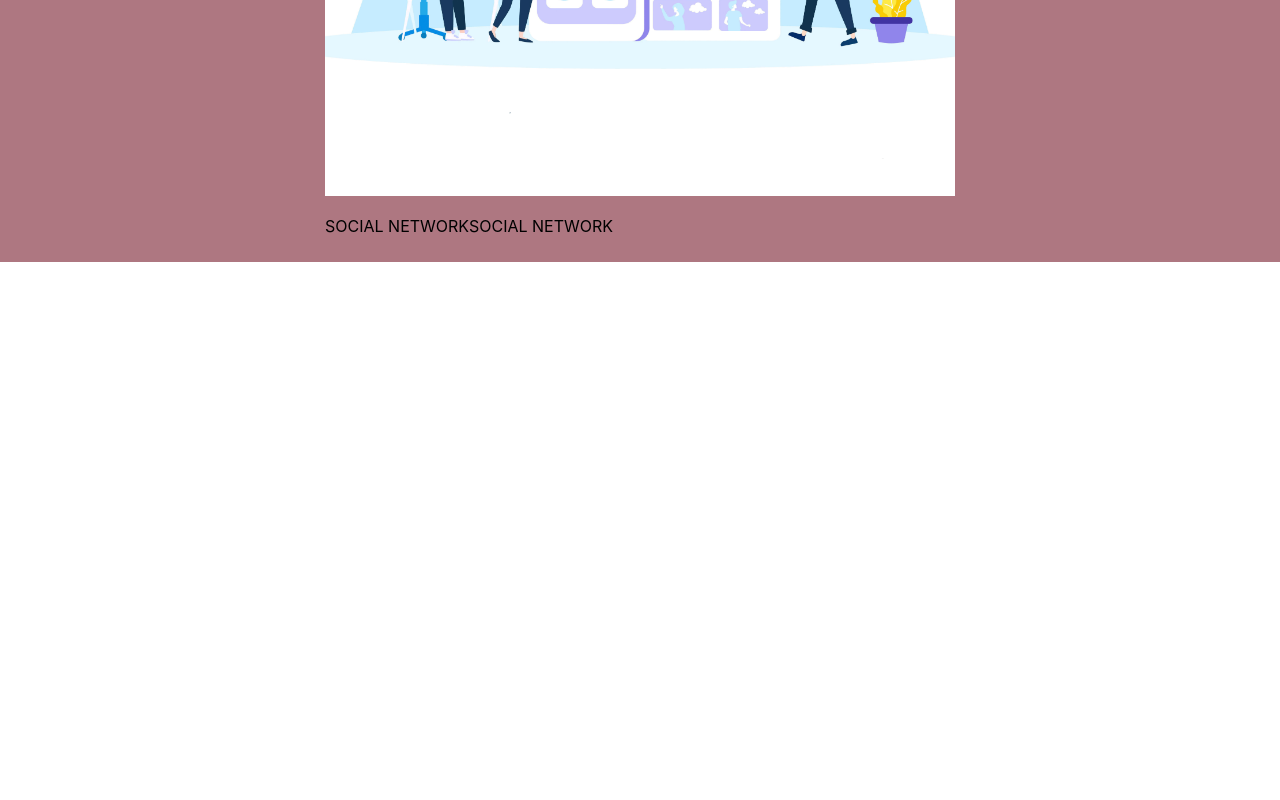
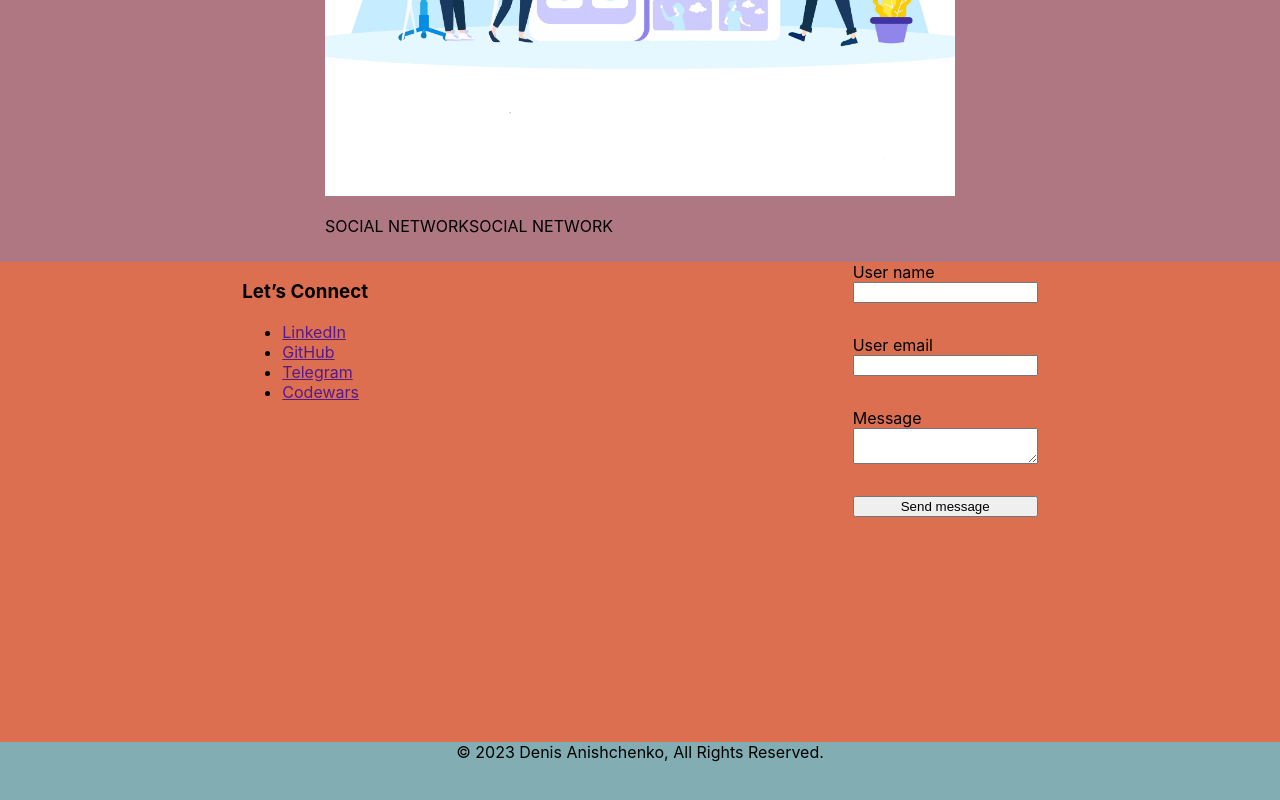
Before and after one commit to Denishilo/portfolio, a React (Create React App) app: page / in a window 1280 px wide. Shown: the part 2677-3477 px from the top of the page. Before the commit the page ends 2939 px from the top, so only its background shows below. Built offline with nearby package versions, Linux system fonts and the light colour scheme.

Commit message:
feat: add contacts and footer section

```diff
--- a/package.json
+++ b/package.json
@@ -16,6 +16,7 @@
     "gh-pages": "^5.0.0",
     "react": "^18.2.0",
     "react-dom": "^18.2.0",
+    "react-hook-form": "^7.45.2",
     "react-scripts": "5.0.1",
     "styled-components": "^6.0.4",
     "typescript": "^4.9.5",
--- a/src/App.tsx
+++ b/src/App.tsx
@@ -4,6 +4,8 @@ import {Header} from "layout/header/Header";
 import {Main} from "layout/main/Main";
 import {MySkills} from "layout/skills/MySkills";
 import {Projects} from "layout/projects/Projects";
+import {Contacts} from "layout/contacts/Contacts";
+import {Footer} from "layout/footer/Footer";
 
 function App() {
     return (
@@ -12,6 +14,8 @@ function App() {
             <Main/>
             <MySkills/>
             <Projects/>
+            <Contacts/>
+            <Footer/>
         </>
     );
 }
--- /dev/null
+++ b/src/layout/contacts/Contacts.tsx
@@ -0,0 +1,36 @@
+import React from 'react';
+import styled from "styled-components";
+import {FlexWrapper} from "components/flexWrapper/FlexWrapper";
+import {FormContainer} from "layout/contacts/FormContainer";
+
+export const Contacts = () => {
+    return (
+        <StyledContacts>
+            <FlexWrapper justify={'space-around'}>
+                <ContactsLinks>
+                    <Title>Let’s Connect</Title>
+                    <ListLink>
+                        <ul>
+                            <li><a href="">LinkedIn</a></li>
+                            <li><a href="">GitHub</a></li>
+                            <li><a href="">Telegram</a></li>
+                            <li><a href="">Codewars</a></li>
+                        </ul>
+                    </ListLink>
+                </ContactsLinks>
+                <FormContainer/>
+            </FlexWrapper>
+        </StyledContacts>
+    );
+};
+
+const StyledContacts = styled.section`
+  background-color: #dc6f4f;
+  min-height: 60vh;
+`
+const ContactsLinks = styled.div``
+
+const Title = styled.h3``
+
+const ListLink = styled.nav`
+`
--- /dev/null
+++ b/src/layout/contacts/FormContainer.tsx
@@ -0,0 +1,56 @@
+import React from 'react';
+import {useForm} from "react-hook-form";
+import styled from "styled-components";
+import {FlexWrapper} from "components/flexWrapper/FlexWrapper";
+
+export const FormContainer = () => {
+    const form = useForm<FormValues>()
+    const {register, handleSubmit, formState} = form
+    const {errors} = formState
+    // const {name, ref, onChange, onBlur} = register('name')
+    const onSubmit = (data: FormValues) => {
+        console.log('Form submit', data)
+    }
+    return (
+        <form onSubmit={handleSubmit(onSubmit)} noValidate>
+            <FlexWrapper direction={'column'}>
+                <label htmlFor="username">User name</label>
+                <input type="text" id="username" {...register('username', {
+                    required: {
+                        value: true,
+                        message: 'User name is required'
+                    }
+                })}/>
+                <p>{errors.username?.message}</p>
+
+                <label htmlFor="email">User email</label>
+                <input type="email" id="email" {...register('email', {
+                    required: 'Email is required',
+                    pattern: {
+                        value: /^[a-zA-Z0-9._%+-]+@[a-zA-Z0-9.-]+\.[a-zA-Z]{2,}$/,
+                        message: 'Invalid email format'
+                    }
+                })}/>
+                <p>{errors.email?.message}</p>
+
+                <label htmlFor="message">Message</label>
+                <textarea id="message" {...register('message', {
+                    required: {
+                        value: true,
+                        message: 'Message is required'
+                    }
+                })}></textarea>
+                <p>{errors.message?.message}</p>
+
+                <Button>Send message</Button>
+            </FlexWrapper>
+        </form>
+    );
+};
+
+type FormValues = {
+    username: string,
+    email: string,
+    message: string
+}
+const Button = styled.button``
--- /dev/null
+++ b/src/layout/footer/Footer.tsx
@@ -0,0 +1,18 @@
+import React from 'react';
+import styled from "styled-components";
+
+export const Footer = () => {
+    return (
+        <StyledFooter>
+            <CopyRight/>© 2023 Denis Anishchenko, All Rights Reserved.
+
+        </StyledFooter>
+    );
+};
+const StyledFooter = styled.footer`
+  min-height: 200px;
+  background-color: #82adb3;
+  text-align: center;
+`
+const CopyRight = styled.small`
+`
```
Also changed, not shown: src/components/formField/FormField.tsx (added, +27 -0 lines).
